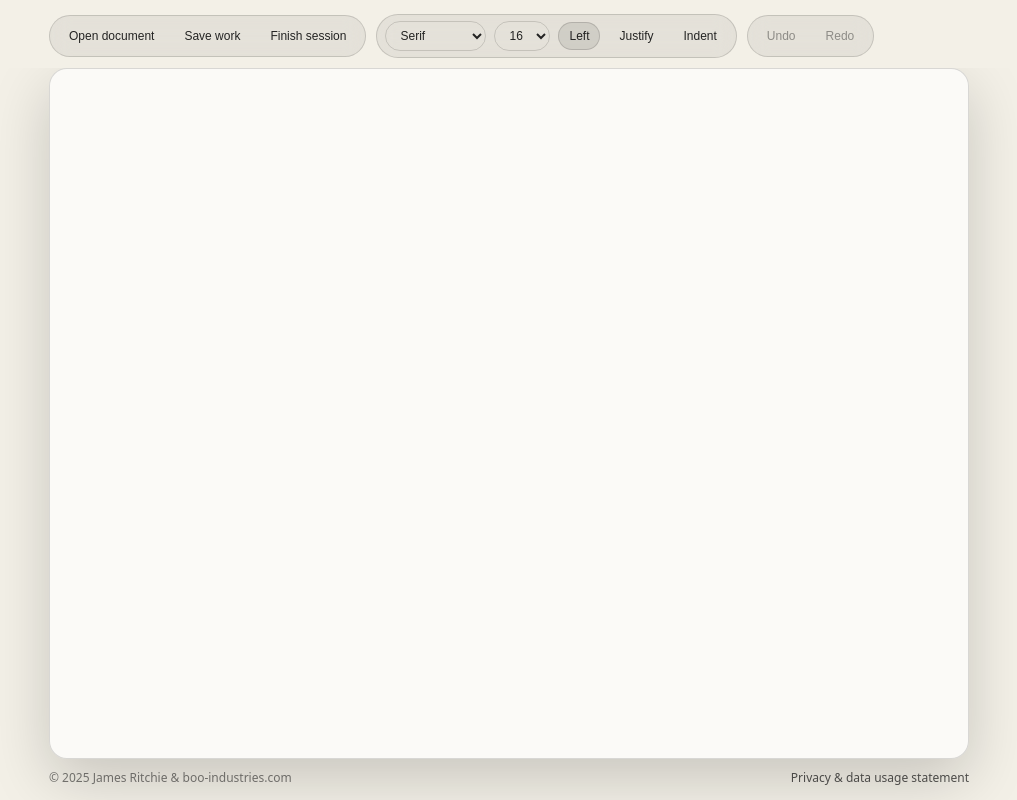
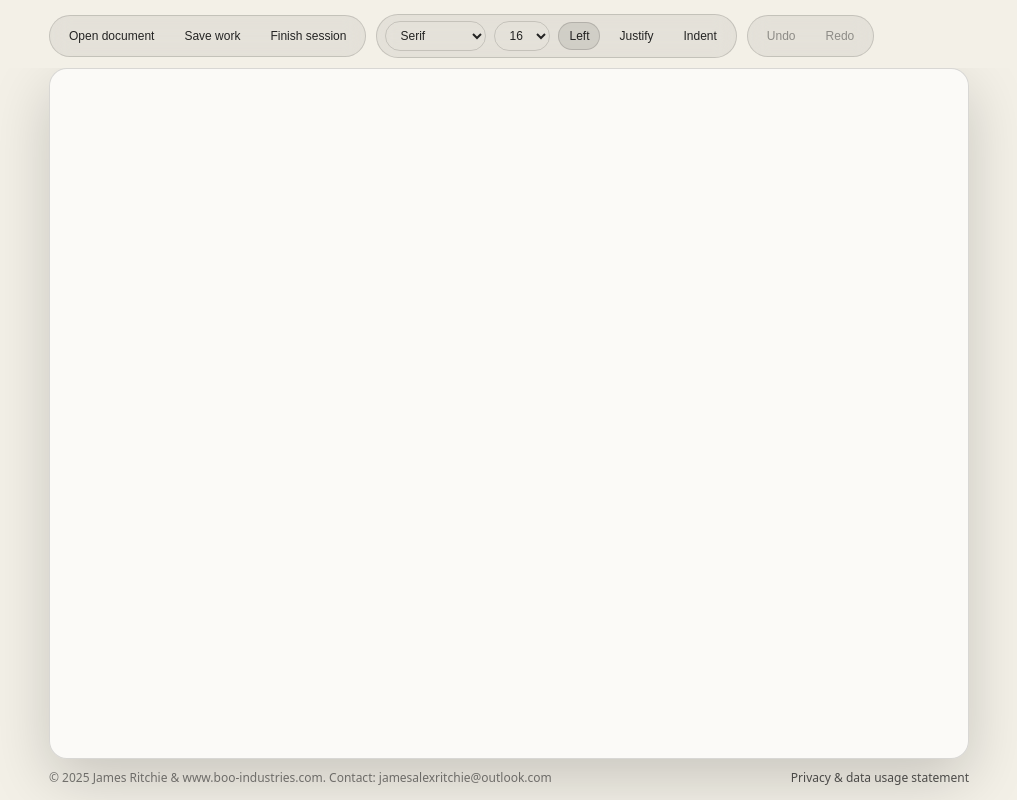
Before and after one commit to nerodewar/Boo-Writer, a plain HTML site: page index.html in a window 1280 px wide. Both pictures are taken after a click on the button "Let’s begin". Shown: the whole page, without its empty margins (131-1148 px from the left). Drawn offline with Linux system fonts and the light colour scheme.

Commit message:
Update index.html

```diff
--- a/index.html
+++ b/index.html
@@ -454,7 +454,7 @@
 
       <footer class="footer">
         <div class="footerInner">
-          <div>© 2025 James Ritchie &amp; boo-industries.com</div>
+          <div>© 2025 James Ritchie &amp; www.boo-industries.com. Contact: jamesalexritchie@outlook.com</div>
           <div><a href="#" id="privacyLink">Privacy &amp; data usage statement</a></div>
         </div>
       </footer>
```
